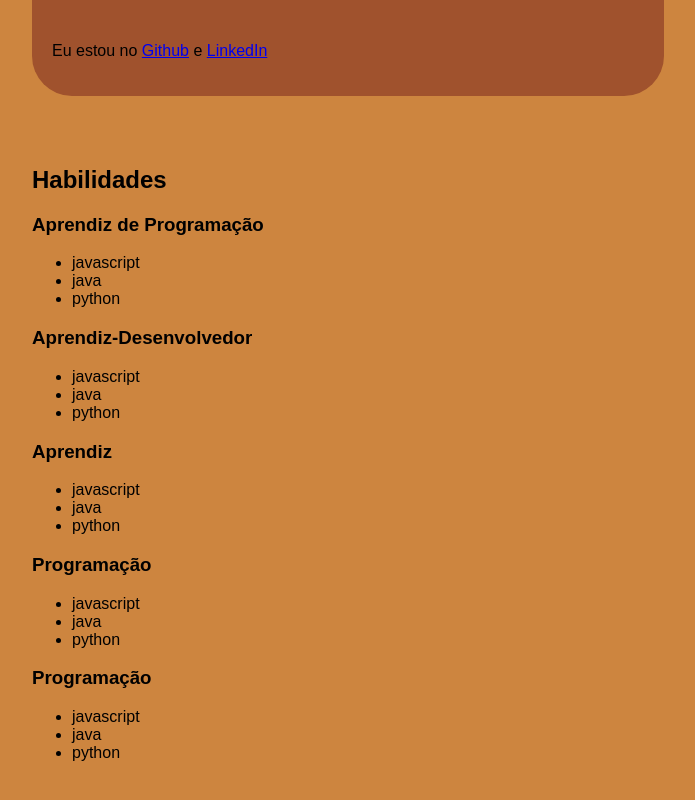
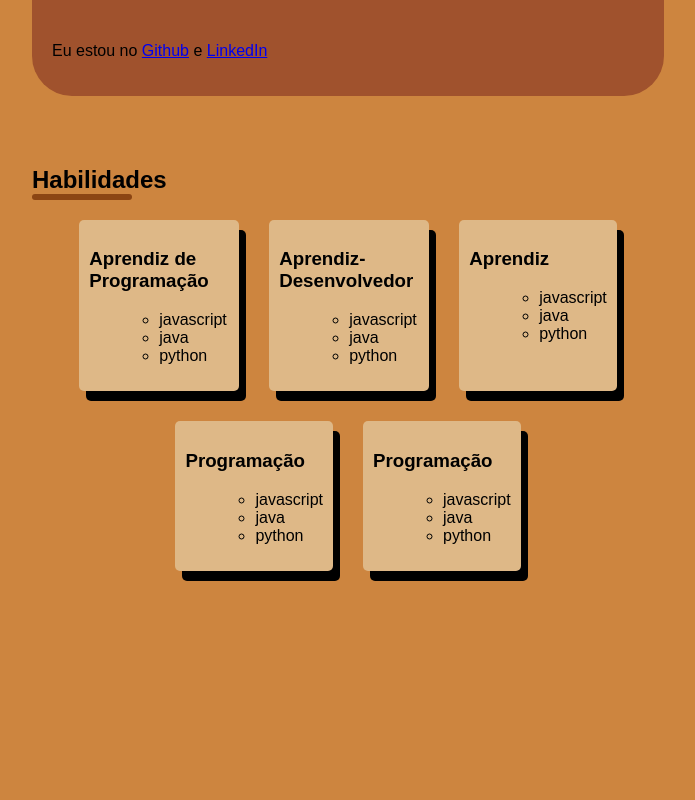
Before and after one commit to LinsMille/Elisangela-Bittencourt-Portfolio, a plain HTML site: page index.html in a window 1280 px wide. Shown: the part 712-1512 px from the top of the page, without its empty margins (292-987 px from the left). After the commit the page ends 1313 px from the top, so only its background shows below. Drawn offline with Linux system fonts and the light colour scheme.

Commit message:
index.html finalizado

```diff
--- a/assets/styles/global.css
+++ b/assets/styles/global.css
@@ -44,6 +44,16 @@ body{
 .header-menu > a:hover{
     color: aqua;
 }
+
+.title::after{
+content: "" ;
+width: 100px;
+height: 6px;
+display: block;
+background-color: saddlebrown;
+border-radius: 40px;
+
+}
 @media (min-width: 1100px) {
     .container{
         width: 50%;
--- a/assets/styles/index.css
+++ b/assets/styles/index.css
@@ -9,3 +9,25 @@
     display: grid;
     gap: 20px;
 }
+.skills-container{
+    display: flex;
+    justify-content: center;
+    gap: 30px;
+    padding: 0 30px;
+    flex-wrap: wrap;
+}
+.skills-container > div{
+    background-color: burlywood;
+    border: 5px saddlebrown;
+    border-radius: 5px;
+    padding: 10px;
+    box-shadow: 7px 10px; color: black;
+    max-width: 140px;
+    min-width: 130px;
+}
+
+.skills-container > div > ul {
+    margin-left:  30px;
+    list-style: circle;
+
+}
```
